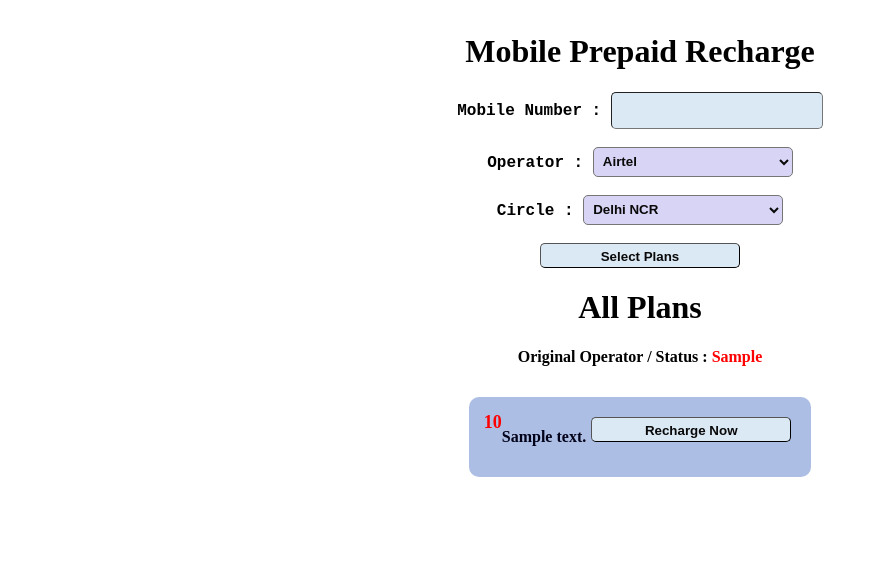
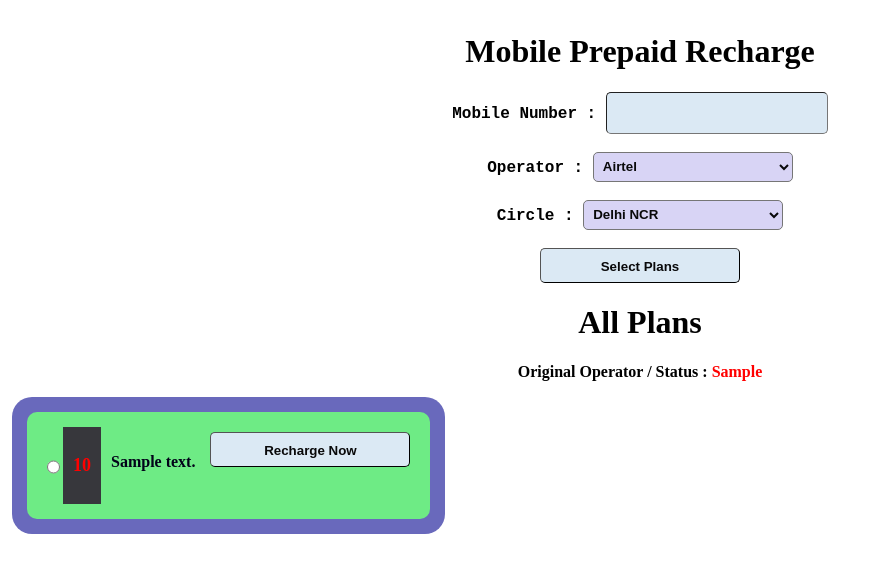
Before and after one commit to Gaurav-AL/Project, a Django app: template PrepaidRecharge/templates/index.html in a window 1280 px wide. Shown: the top 573 px of the page, without its empty margins (0-879 px from the left). Run offline with Django 4.2, Linux system fonts and the light colour scheme; the template is opened without the code that fills it: most values are stand-ins (such as "Sample title", 1, 10 or a date in 2020); parts of the project's set-up code (start-up, migrations or seed data) failed here and were passed over.

Commit message:
everythinguptotdate

```diff
--- a/PrepaidRecharge/static/index.css
+++ b/PrepaidRecharge/static/index.css
@@ -3,10 +3,20 @@
     padding: 5px;
 
 }
-input{
+input[type="submit"] {
     width:200px;
-    height:25px;
-    padding:5px;
+    height:35px;
+    padding:10px;
+    background-color: #dbe9f4;
+    border-radius: 5px;
+    border-width: 1px;
+    color:rgb(9, 9, 10);
+    font-weight: bold;
+}
+input[type="tel"] {
+    width:200px;
+    height:20px;
+    padding:10px;
     background-color: #dbe9f4;
     border-radius: 5px;
     border-width: 1px;
@@ -30,24 +40,34 @@ label{
     font-weight: bold;
 }
 .amount{
-    display: contents;
+    display: inline-block;
     font-weight: bold;
     font-size: large;
-      color: red;
-      padding: 3px;
+    color: red;
+    background-color: rgb(55, 55, 60);
+    padding: 10px;
 }
 .desc{
     font-weight: bold;
     font-size: medium;
     display: inline-block;
-      color: rgb(2, 2, 25);
+    color: rgb(2, 2, 25);
+    padding: 10px;
 }
 .container{
     display: inline-block;
-    background-color: rgb(173, 190, 228);
+    background-color: rgb(110, 235, 133);
     padding: 10px;
     border-radius: 10px;
     margin: 15px;
+    box-shadow: 10px;
+}
+.parent{
+    background-color: rgb(105, 105, 188);
+    position: absolute;
+    border-radius: 20px;
+    box-sizing: content-box;
+    box-shadow: #2b4b64;
 }
 #recharge_link{
     background-color: inherit;
@@ -62,8 +82,8 @@ label{
     margin: 5px;
 
 }
-#radio{
+.radio{
+    display: contents;
     background-color: inherit;
-    margin: 5px;
     border-radius: 10px;
 }
--- a/PrepaidRecharge/templates/index.html
+++ b/PrepaidRecharge/templates/index.html
@@ -50,14 +50,23 @@
     </div>
     <h1> All Plans </h1>
     <p style="color:black;font-weight:bold;font-size:medium;"> Original Operator / Status : <span style="color:red">{{ Original_Operator }} </span></p>
+    <div class="parent">
     {% for plan in all_plans %}
+
         <div class="container">
             <center>
                 <form action="{% url 'payment' %}" method = "POST">
                     {% csrf_token %}
                 <div id = "recharge_plan" style="float:left">
-                    <p class = "amount"> {{ plan.amount}} </p>
-                    <p class = "desc">  {{plan.description}} </p>
+                    <div class = "radio" style="float:left">
+                        <input type="radio"  value = "selected"/>
+                    </div>
+                    <div class = "amount" style="float:left">
+                        <p > {{ plan.amount}} </p>
+                    </div>
+                    <div class = "desc" style="float:left">
+                        <p >  {{plan.description}} </p>
+                    </div>
                     <div id="recharge_link" style="float:left">
                         <input type="submit" value = "Recharge Now" />
                     </div>
@@ -67,8 +76,9 @@
                 </form>
             </center>
         </div>
+
     {% endfor %}
-
+</div>
 
 
 </center>
```
